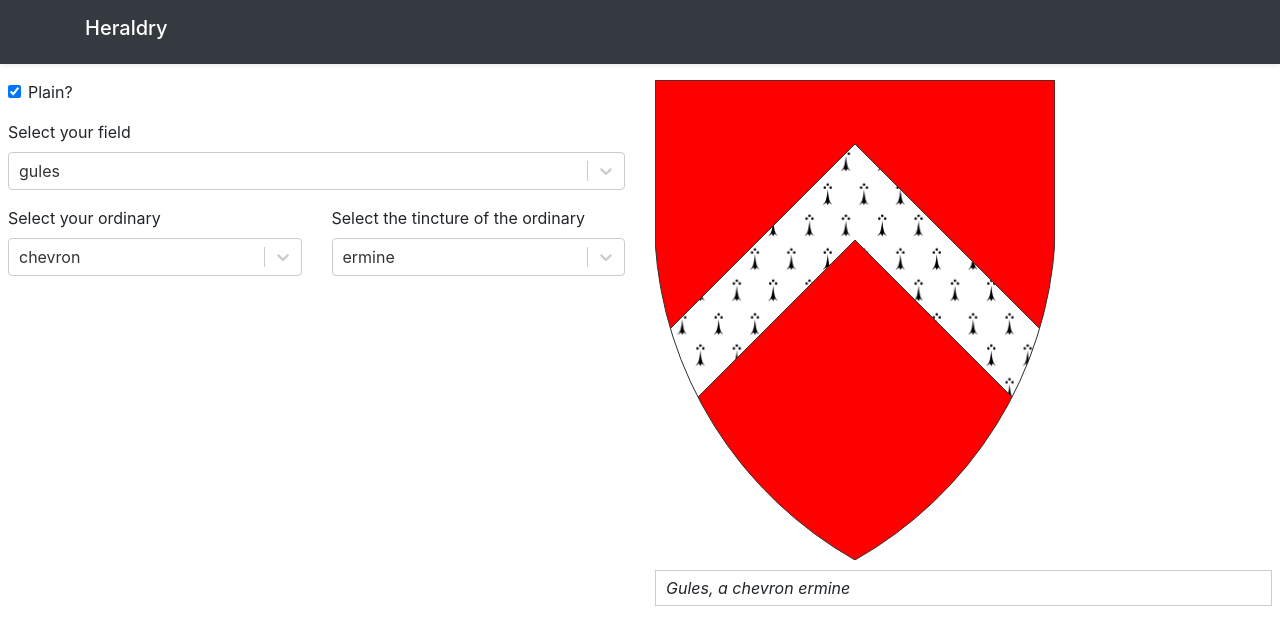
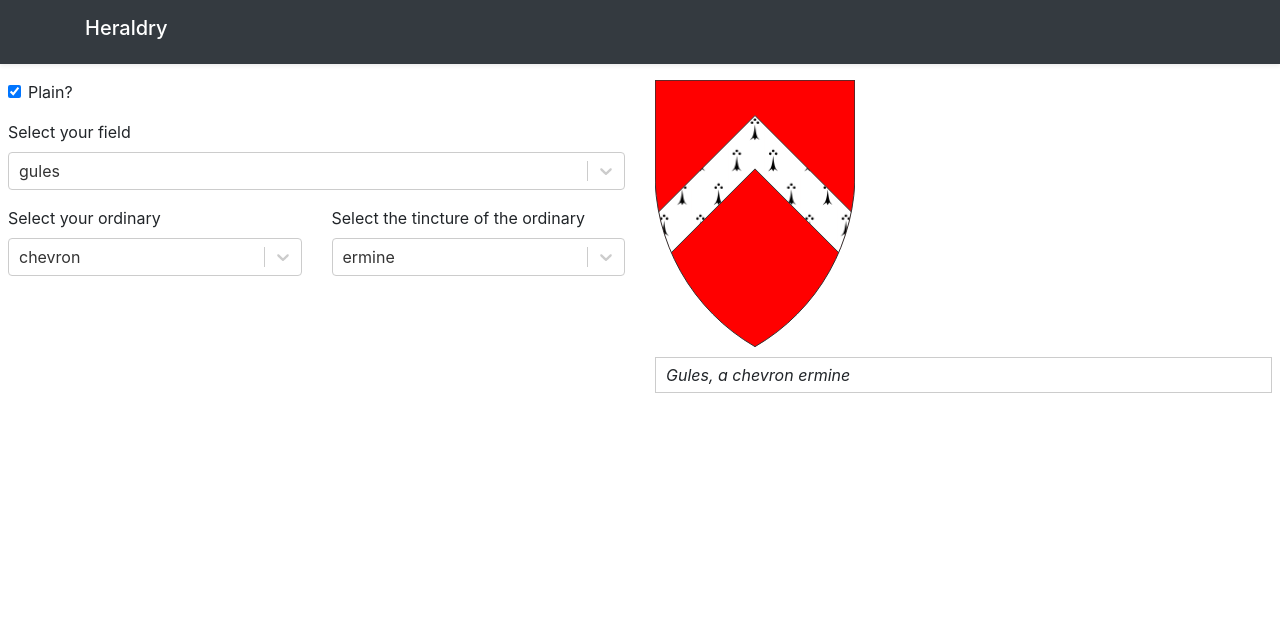
Before and after one commit to blemoine/heraldry2, a React (Vite) app: page / in a window 1280 px wide. Shown: the top 632 px of the page. Built offline with nearby package versions, Linux system fonts and the light colour scheme.

Commit message:
fix(heater): fix heater proportion

```diff
--- a/src/app/from-blason/CoatsOfArmsDisplay.tsx
+++ b/src/app/from-blason/CoatsOfArmsDisplay.tsx
@@ -11,8 +11,8 @@ import { HeaterDisplay } from './coats-of-arms-parts/escutcheon/HeaterDisplay';
 
 type Props = { blason: Blason };
 export const CoatsOfArmsDisplay = (props: Props) => {
-  const width = 400;
-  const height = (width * 6) / 5;
+  const width = 200;
+  const height = (width * 4) / 3;
 
   const erminePatternId = 'field-pattern-' + uuid();
   const vairPatternId = 'field-pattern-' + uuid();
--- a/src/app/from-blason/coats-of-arms-parts/escutcheon/HeaterDisplay.tsx
+++ b/src/app/from-blason/coats-of-arms-parts/escutcheon/HeaterDisplay.tsx
@@ -1,13 +1,11 @@
-
-
 import * as React from 'react';
 
-type Props = {  width: number; height: number };
+type Props = { width: number; height: number };
 export const HeaterDisplay: React.FunctionComponent<Props> = ({ width, height }) => {
   return (
     <path
-      d={`M0 0 H${width} V${height / 3} A${(width * 197) / 200} ${(height * 199.2) / 240} 90 0 1 ${width /
-      2} ${height} A${(width * 197) / 200} ${(height * 199.2) / 240} -90 0 1 0 ${height / 3} Z`}
+      d={`M 0 0 H${width} V${height / 3} A${width} ${width} 90 0 1 ${width /
+        2} ${height} A${width} ${width} -90 0 1 0 ${height / 3} Z`}
       fill="transparent"
       stroke="#333"
     />
```
